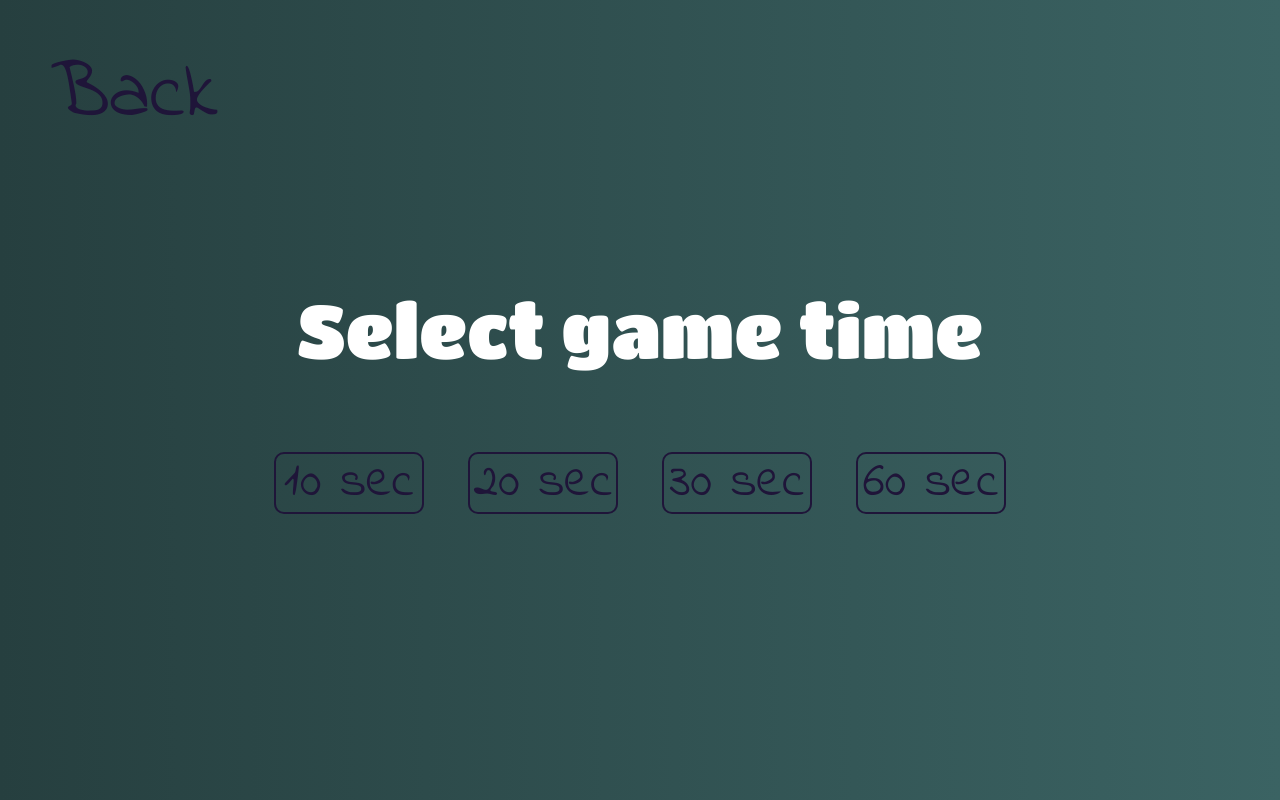
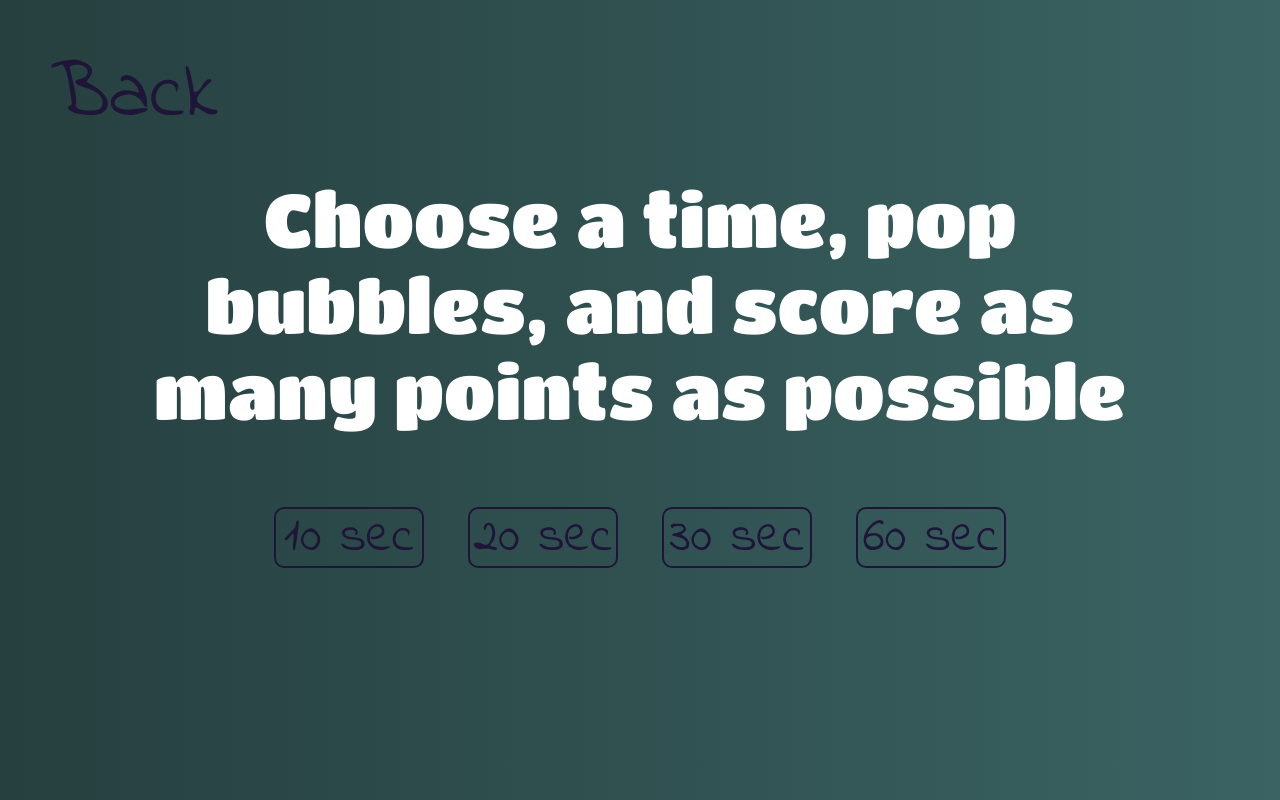
Before and after one commit to romkevi4/bursting-bubbles, a React (Create React App) app: page /options in a window 1280 px wide. Built offline with nearby package versions, Linux system fonts and the light colour scheme.

Commit message:
fix: correct description in gameOptions

```diff
--- a/src/components/GameOptions/GameOptions.css
+++ b/src/components/GameOptions/GameOptions.css
@@ -1,11 +1,16 @@
 /* Game-options */
 .game-options {
   margin: auto;
-  max-width: 732px;
+  max-width: 1000px;
   width: 95%;
+  display: flex;
+  flex-direction: column;
+  align-items: center;
+
 }
 
 .game-options__box {
+  margin: 50px 0 0;
   max-width: 732px;
   width: 100%;
   display: flex;
--- a/src/components/GameOptions/GameOptions.jsx
+++ b/src/components/GameOptions/GameOptions.jsx
@@ -28,7 +28,7 @@ export default function GameOptions({ goToStart, goToGame }) {
     return (
         <div className="game-options">
             <Subtitle>
-                Select game time
+                Choose a time, pop bubbles, and score as many points as possible
             </Subtitle>
 
             <div className="game-options__box">
```
Also changed, not shown: 1 other file (tests, documents, lock files or other folders).
